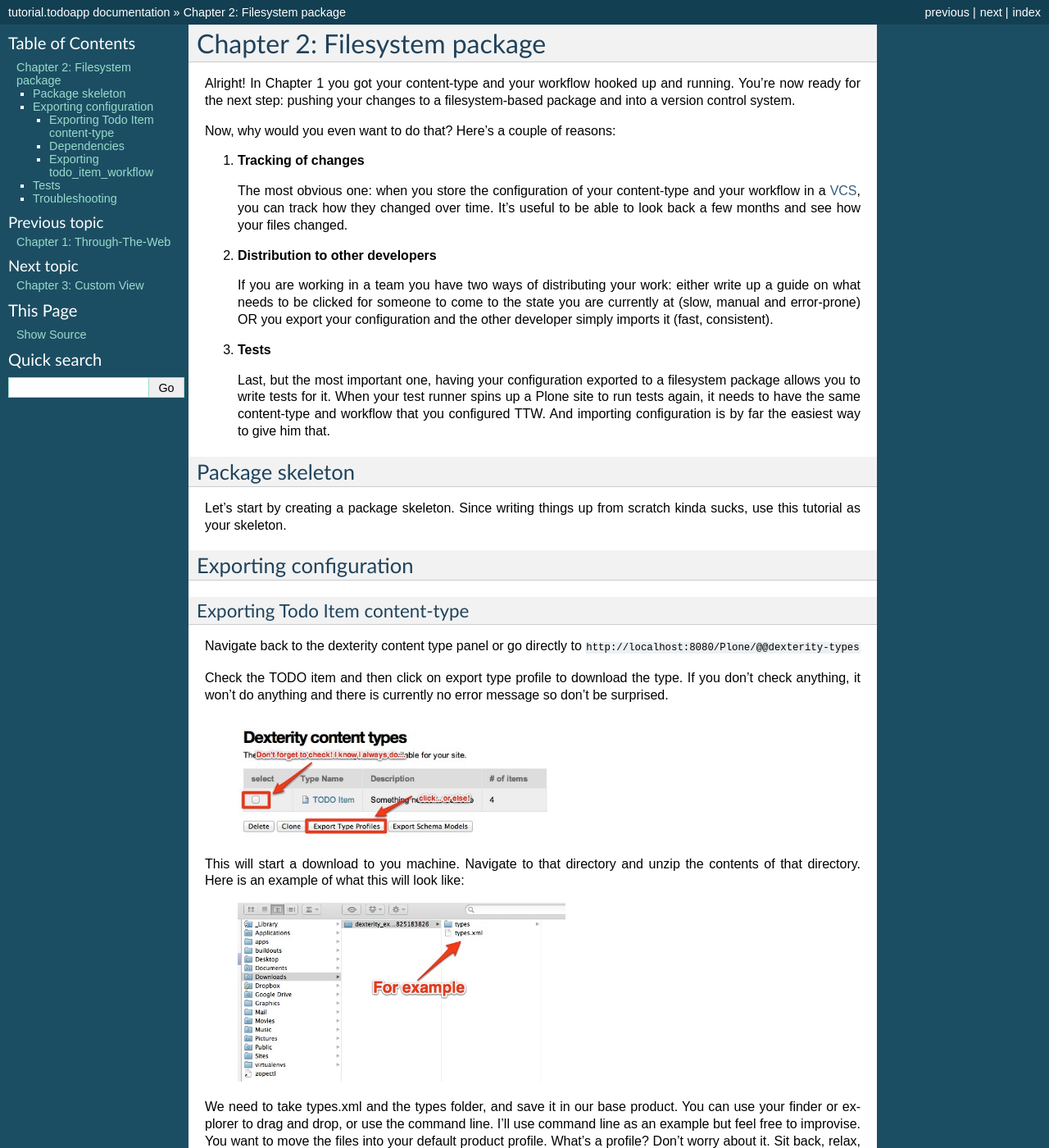
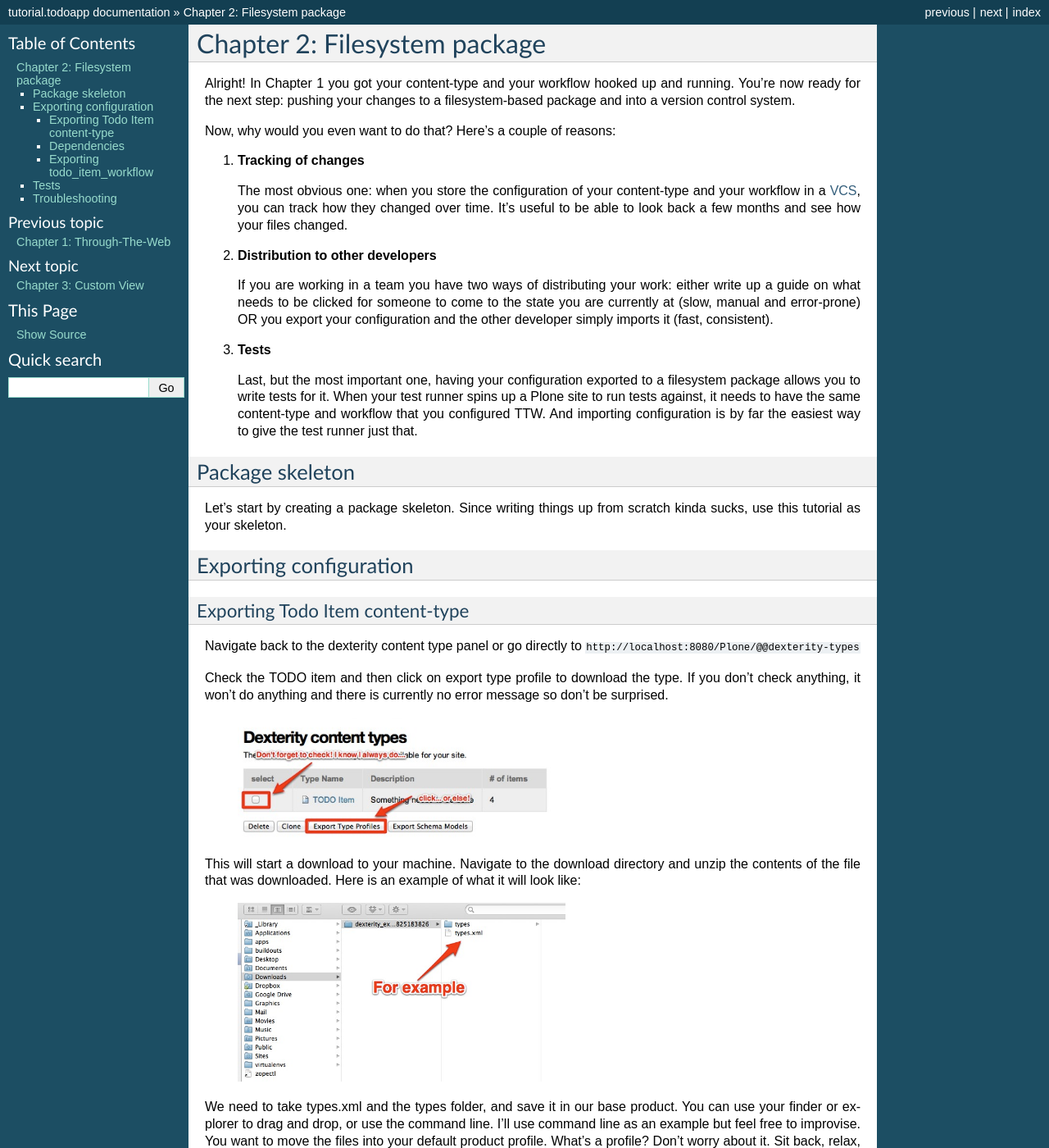
Before and after one commit to collective/tutorial.todoapp, a Sphinx documentation site: the page built from docs/chapter_2.rst, in a window 1280 px wide and 1400 px high. Shown: the whole window at 82% size. Built offline with Sphinx 7.4.7, drawn with Linux system fonts in a browser that asks for light colours.

Commit message:
docs proof-read

```diff
--- a/docs/chapter_2.rst
+++ b/docs/chapter_2.rst
@@ -38,9 +38,9 @@ Now, why would you even want to do that? Here's a couple of reasons:
 
    Last, but the most important one, having your configuration exported to a
    filesystem package allows you to write tests for it. When your test runner
-   spins up a Plone site to run tests again, it needs to have the same
+   spins up a Plone site to run tests against, it needs to have the same
    content-type and workflow that you configured TTW. And importing
-   configuration is by far the easiest way to give him that.
+   configuration is by far the easiest way to give the test runner just that.
 
 
 Package skeleton
@@ -66,9 +66,9 @@ no error message so don't be surprised.
    .. image:: images/export_todo.jpg
       :width: 400px
 
-This will start a download to you machine. Navigate to that directory and
-unzip the contents of that directory. Here is an example of what this will
-look like:
+This will start a download to your machine. Navigate to the download directory
+and unzip the contents of the file that was downloaded. Here is an example of
+what it will look like:
 
    .. image:: images/dexterity_export.jpg
       :width: 400px
```
